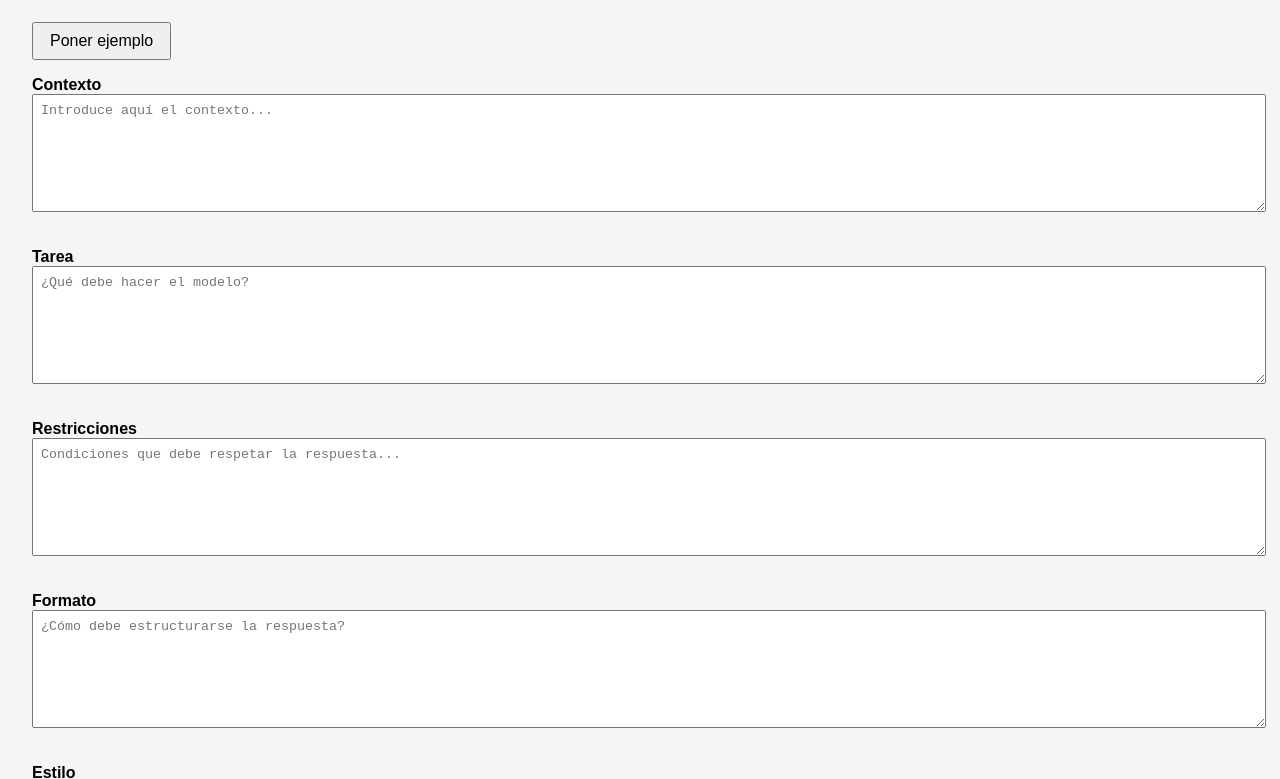
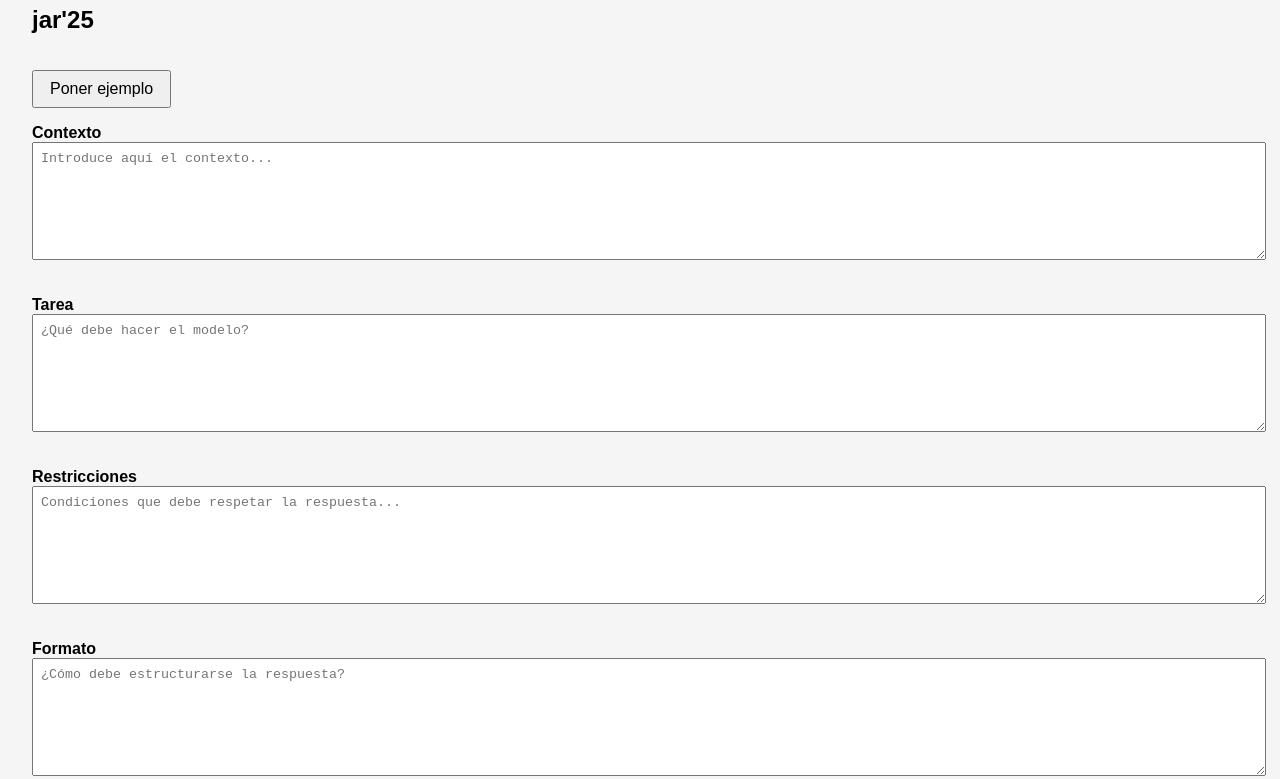
Before and after one commit to proconte/proconte.github.io, a plain HTML site: page index.html in a window 1280 px wide. Shown: the part 84-863 px from the top of the page. Drawn offline with Linux system fonts and the light colour scheme.

Commit message:
Update index.html

```diff
--- a/index.html
+++ b/index.html
@@ -42,7 +42,7 @@
 <body>
 
   <h1>Generador de Prompts XML para ChatGPT</h1>
-
+  <h2>jar'25</h2>
   <button onclick="ponerEjemplo()">Poner ejemplo</button>
 
   <label for="contexto">Contexto</label>
```
